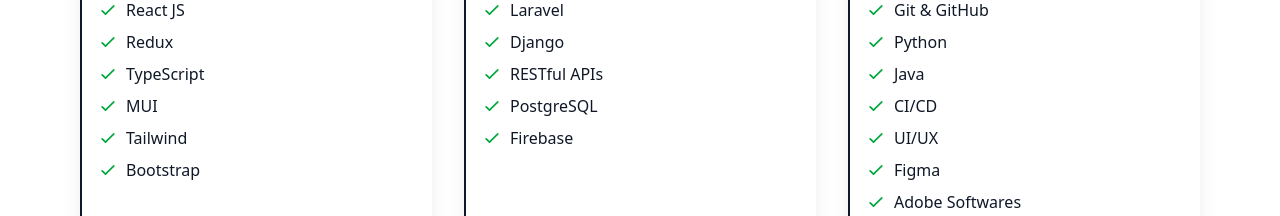
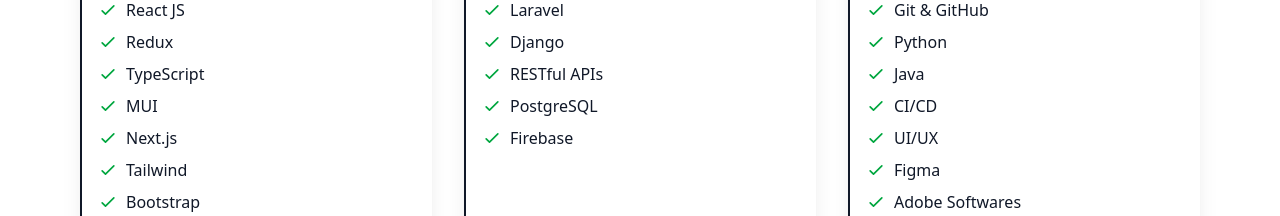
Before and after one commit to SumaniqueCode/SumaniqueCode, a React (Vite) app: page /home in a window 1280 px wide. Shown: the part 980-1196 px from the top of the page. Built offline with nearby package versions, Linux system fonts and the light colour scheme.

Commit message:
Minor error fixing

```diff
--- a/src/portfolio/landing/components/skills/Skills.tsx
+++ b/src/portfolio/landing/components/skills/Skills.tsx
@@ -9,7 +9,7 @@
         {
             id: 1,
             name: "Frontend Development",
-            techs: ["React JS", "Redux", "TypeScript", "MUI", "Tailwind", "Bootstrap"],
+            techs: ["React JS", "Redux", "TypeScript", "MUI", "Next.js", "Tailwind", "Bootstrap"],
             iconClass: "fa fa-desktop",
         },
         {
```
